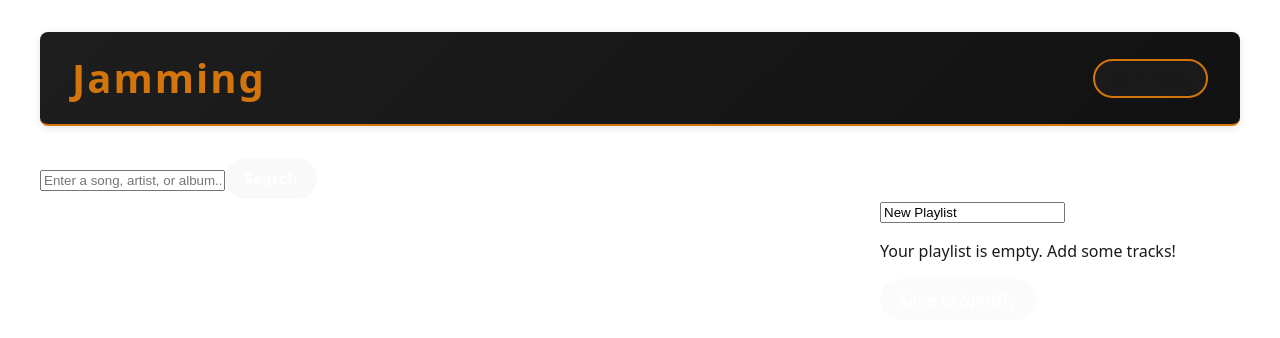
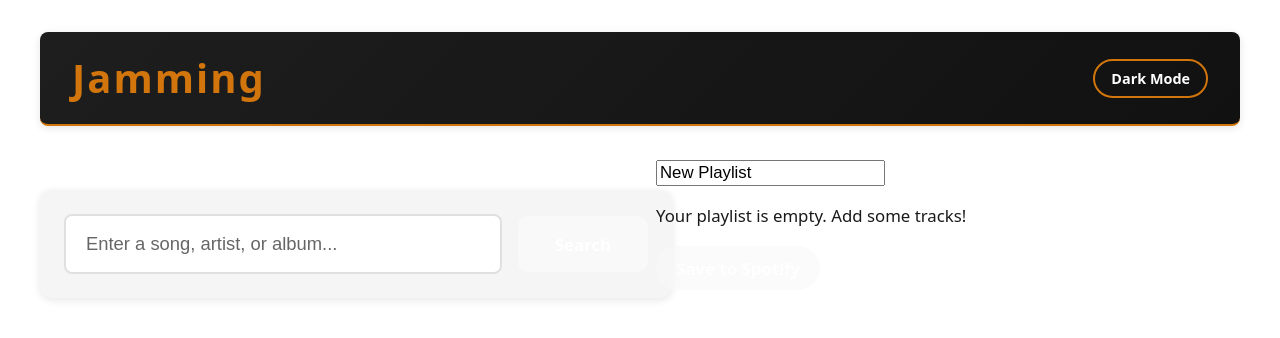
Before and after one commit to C0DREA/Jamming-React-App, a React (Vite) app: page / in a window 1280 px wide. Shown: the top 338 px of the page. Built offline with nearby package versions, Linux system fonts and the light colour scheme.

Commit message:
Small fixes to UI - other UI fixes coming up

```diff
--- a/src/App.css
+++ b/src/App.css
@@ -15,17 +15,38 @@ header {
 
 /* LAYOUT - two-column on wide screens, stacked on small screens */
 .content {
+  display: grid;
+  gap: 2rem;
+}
+
+.left-column,
+.right-column {
   display: flex;
-  gap: 2rem;
-  align-items: flex-start;
+  flex-direction: column;
+  gap: 1.5rem;
 }
+
 
 @media (min-width: 900px) {
   .content {
-    display: grid;
-    grid-template-columns: 1fr 360px; /* main results + fixed playlist column */
-    gap: 2rem;
+    grid-template-columns: 1fr 1fr; /* equal visual weight */
     align-items: start;
+  }
+
+   body {
+    font-size: 17px;
+    line-height: 1.6;
+  }
+
+  h2 {
+    font-size: 1.5rem;
+  }
+
+  p,
+  li,
+  button,
+  input {
+    font-size: 1.05rem;
   }
 }
 
--- a/src/App.jsx
+++ b/src/App.jsx
@@ -88,17 +88,21 @@ function App() {
   return (
     <div className='app'>
       <Header />
+
+      <div className='content'>
+        <div className='left-column'>
           <SearchBar
             onSearch={search}
             isSearching={isSearching}
           />
-      <div className='content'>
           <TrackList
             tracks={searchResults}
             isRemoval={false}
             onAdd={addTrack}
             playlistTracks={playlistTracks}
           />
+        </div>
+        <div className='right-column'>
           <Playlist
             tracks={playlistTracks}
             onRemove={removeTrack}
@@ -108,6 +112,8 @@ function App() {
             isSaving={isSaving}
           />
         </div>
+
+      </div>
     </div>
     );
   }
--- a/src/components/Header.css
+++ b/src/components/Header.css
@@ -19,8 +19,8 @@ header h1 {
 }
 
 .theme-toggle {
-  background-color: var(--text-primary);
-  color: var(--text-primary);
+  background-color: transparent;
+  color: #ffffff;
   border: 2px solid var(--accent-color);
   padding: 0.5rem 1rem;
   font-size: 0.9rem;
--- a/src/components/Playlist/Playlist.css
+++ b/src/components/Playlist/Playlist.css
@@ -6,6 +6,7 @@
   box-shadow: var(--card-shadow);
   max-height: 70vh;
   overflow-y: auto;
+  font-size: 1.05rem;
 }
 
 .playlist input {
@@ -40,6 +41,18 @@
   font-size: 1rem;
 }
 
+.playlist input,
+.playlist button {
+  height: 52px;
+  font-size: 1.05rem;
+}
+
 @media (max-width: 480px) {
-  .playlist input { font-size: 1rem; }
+
+  .playlist {
+    font-size: 1.1rem;
+  }
+  .playlist input {
+    font-size: 1rem;
+  }
 }
--- a/src/components/SearchBar/SearchBar.css
+++ b/src/components/SearchBar/SearchBar.css
@@ -1,7 +1,10 @@
 .search-bar {
   display: flex;
   gap: 1rem;
+  margin: 2rem 0;
   margin-bottom: 2rem;
+  width: 100%;
+  max-width: none;
   padding: 1.5rem;
   background-color: var(--bg-secondary);
   border-radius: 12px;
@@ -11,21 +14,24 @@
 
 .search-bar input {
   flex: 1;
-  padding: 0.75rem 1rem;
+  padding: 0 1.25rem;
   border: 2px solid var(--border-color);
-  border-radius: 8px;
+  border-radius: 10px;
   background-color: var(--bg-primary);
   color: var(--text-primary);
   font-size: 1rem;
   transition: border-color 0.3s ease;
+  height: 56px;
 }
 
 .search-bar input {
   padding: var(--input-padding-vertical) var(--input-padding-horizontal);        /* taller, more clickable area */
-  font-size: var(--input-font-size);                                             /* slightly larger text */
+  font-size: var(--input-font-size);
+  height: 48px;                                             /* slightly larger text */
   min-height: 48px;                                                              /* ensures consistent height across browsers */
   border-radius: 12px;
-  max-width: 760px;                                                               /* keep it from growing too wide */
+  max-width: 760px;
+  border-radius: 8px;                                                               /* keep it from growing too wide */
 }
 
 .search-bar input:focus {
@@ -44,13 +50,33 @@
 }
 
 .search-bar button {
-  padding: var(--btn-padding-vertical) var(--btn-padding-horizontal);
+  padding: 0 1.75rem;
   font-size: var(--btn-font-size);
   min-width: 130px;
-  border-radius: 24px;
+  border-radius: 10px;
+  height: 56px;
+  white-space: nowrap;
 }
 
 @media (max-width: 480px) {
   .search-bar input { max-width: 100%; font-size: 1rem; min-height: 44px; }
   .search-bar button { min-width: 100px; padding: 0.6rem 1rem; font-size: 0.95rem; }
 }
+
+@media (min-width: 900px) {
+  .search-bar input {
+    height: 56px;
+    font-size: 1.15rem;
+    padding: 0 1.25rem;
+  }
+
+   .search-bar button {
+    height: 56px;
+    font-size: 1.05rem;
+    padding: 0 1.5rem;
+  }
+
+  .search-bar {
+    margin-top: 2rem;
+  }
+}
--- a/src/components/SearchBar/SearchBar.jsx
+++ b/src/components/SearchBar/SearchBar.jsx
@@ -1,6 +1,7 @@
 // SEARCH BAR COMPONENT
 
 import React from "react";
+import "./SearchBar.css";
 import { useState } from "react";
 
 // Input field where user types song/artist/album names
```
Lines whose indentation alone changed are shown as unchanged.
